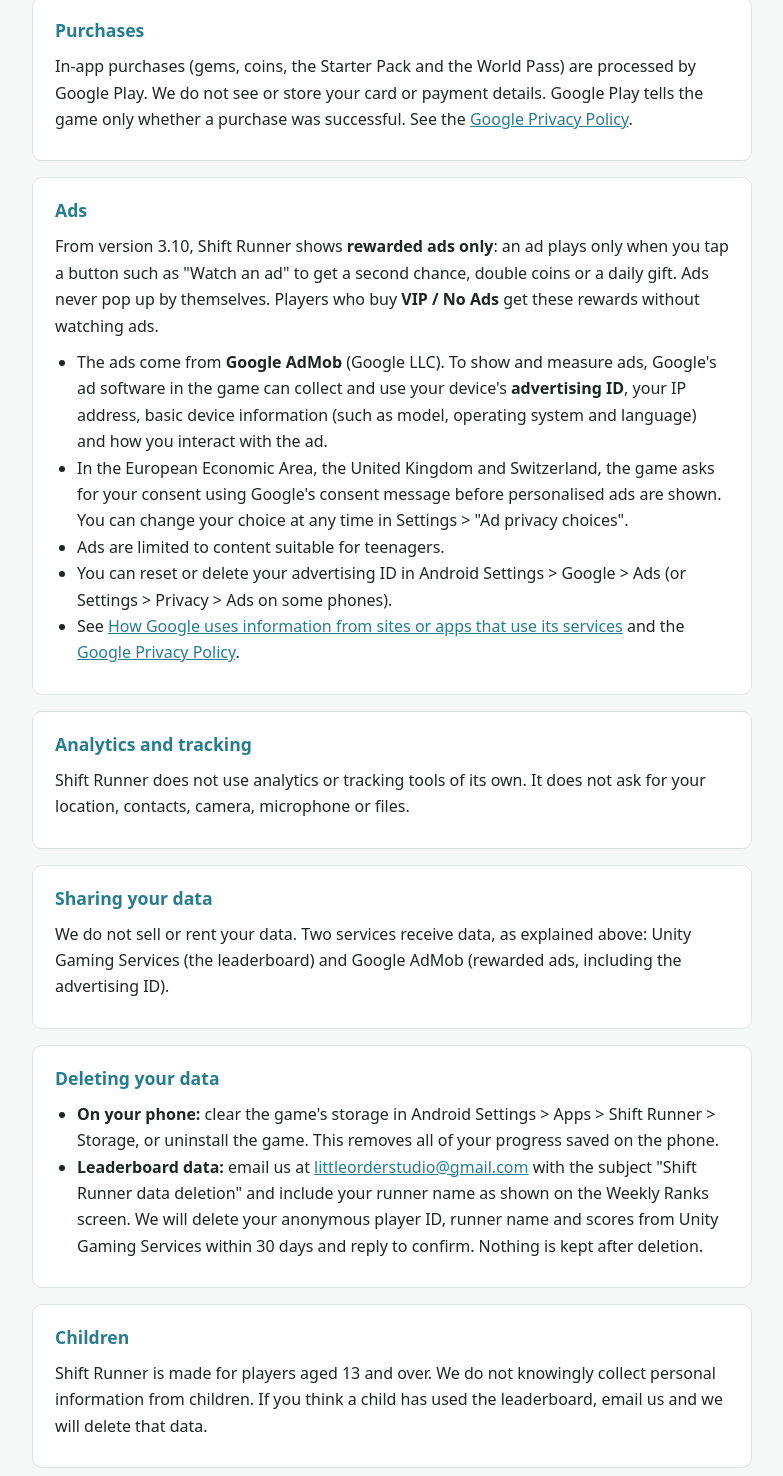
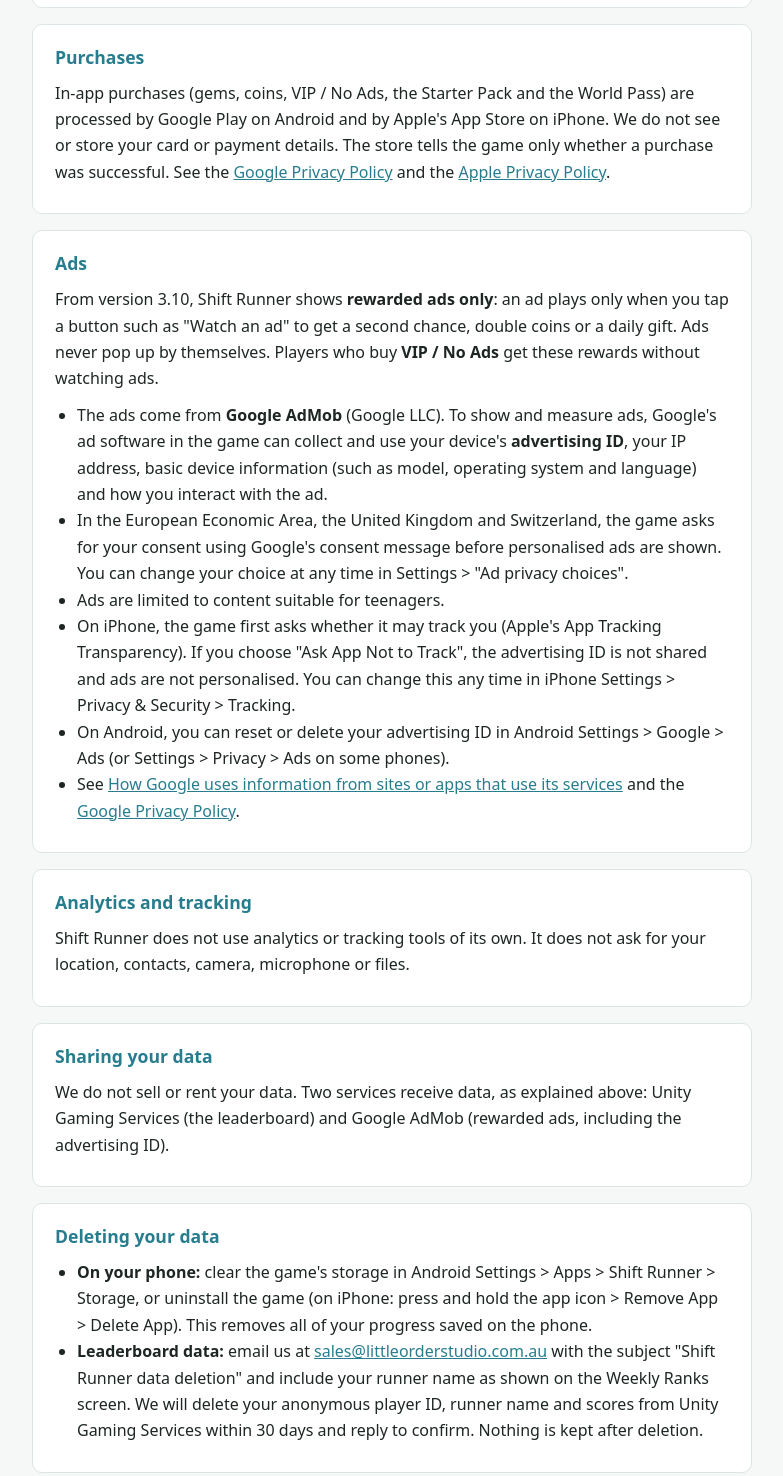
Before and after one commit to neo39652000/shift-runner-privacy, a plain HTML site: page index.html in a window 1280 px wide. Shown: the part 1314-2790 px from the top of the page, without its empty margins (248-1031 px from the left). Drawn offline with Linux system fonts and the light colour scheme.

Commit message:
Privacy policy: add iPhone (App Store purchases, App Tracking Transparency), contact sales@littleorderstudio.com.au
Co-authored-by: Perplexity <noreply@perplexity.ai>

```diff
--- a/index.html
+++ b/index.html
@@ -20,12 +20,12 @@
 </head><body>
 <header><div>
   <h1>Privacy Policy – Shift Runner</h1>
-  <p>Shift Runner for Android, by Little Order Studio</p>
-  <p class="muted" style="color:#fff">Last updated: 23 November 2026 (version 3.10)</p>
+  <p>Shift Runner for Android and iPhone, by Little Order Studio</p>
+  <p class="muted" style="color:#fff">Last updated: 24 November 2026 (version 3.10)</p>
 </div></header>
 <main>
 <section><h2>Summary</h2>
-<p>Shift Runner is a running game. Your coins, gems, outfits, progress and settings are saved only on your phone. The only data that leaves your phone is for the online weekly leaderboard: an anonymous player ID, a random runner name made by the game, and your scores. From version 3.10 the game can show optional "rewarded" ads (you choose to watch one to get a reward) from Google AdMob, which uses your device's advertising ID. We never ask for your real name, email, phone number or location, and we never sell your data. Purchases are handled entirely by Google Play.</p></section>
+<p>Shift Runner is a running game. Your coins, gems, outfits, progress and settings are saved only on your phone. The only data that leaves your phone is for the online weekly leaderboard: an anonymous player ID, a random runner name made by the game, and your scores. From version 3.10 the game can show optional "rewarded" ads (you choose to watch one to get a reward) from Google AdMob, which uses your device's advertising ID. We never ask for your real name, email, phone number or location, and we never sell your data. Purchases are handled entirely by Google Play (Android) or the App Store (iPhone).</p></section>
 
 <section><h2>Who we are</h2>
 <p>Shift Runner is developed by Little Order Studio (Mauro Todini, Australia) ("we", "us"). This policy applies only to the Shift Runner app.</p></section>
@@ -47,7 +47,7 @@
 <p>This data is used only to run the leaderboard. It is sent over an encrypted connection (HTTPS). If you play offline, nothing is sent.</p></section>
 
 <section><h2>Purchases</h2>
-<p>In-app purchases (gems, coins, the Starter Pack and the World Pass) are processed by Google Play. We do not see or store your card or payment details. Google Play tells the game only whether a purchase was successful. See the <a href="https://policies.google.com/privacy">Google Privacy Policy</a>.</p></section>
+<p>In-app purchases (gems, coins, VIP / No Ads, the Starter Pack and the World Pass) are processed by Google Play on Android and by Apple's App Store on iPhone. We do not see or store your card or payment details. The store tells the game only whether a purchase was successful. See the <a href="https://policies.google.com/privacy">Google Privacy Policy</a> and the <a href="https://www.apple.com/legal/privacy/">Apple Privacy Policy</a>.</p></section>
 
 <section><h2>Ads</h2>
 <p>From version 3.10, Shift Runner shows <b>rewarded ads only</b>: an ad plays only when you tap a button such as "Watch an ad" to get a second chance, double coins or a daily gift. Ads never pop up by themselves. Players who buy <b>VIP / No Ads</b> get these rewards without watching ads.</p>
@@ -55,7 +55,8 @@
 <li>The ads come from <b>Google AdMob</b> (Google LLC). To show and measure ads, Google's ad software in the game can collect and use your device's <b>advertising ID</b>, your IP address, basic device information (such as model, operating system and language) and how you interact with the ad.</li>
 <li>In the European Economic Area, the United Kingdom and Switzerland, the game asks for your consent using Google's consent message before personalised ads are shown. You can change your choice at any time in Settings &gt; "Ad privacy choices".</li>
 <li>Ads are limited to content suitable for teenagers.</li>
-<li>You can reset or delete your advertising ID in Android Settings &gt; Google &gt; Ads (or Settings &gt; Privacy &gt; Ads on some phones).</li>
+<li>On iPhone, the game first asks whether it may track you (Apple's App Tracking Transparency). If you choose "Ask App Not to Track", the advertising ID is not shared and ads are not personalised. You can change this any time in iPhone Settings &gt; Privacy &amp; Security &gt; Tracking.</li>
+<li>On Android, you can reset or delete your advertising ID in Android Settings &gt; Google &gt; Ads (or Settings &gt; Privacy &gt; Ads on some phones).</li>
 <li>See <a href="https://policies.google.com/technologies/partner-sites">How Google uses information from sites or apps that use its services</a> and the <a href="https://policies.google.com/privacy">Google Privacy Policy</a>.</li>
 </ul></section>
 
@@ -67,8 +68,8 @@
 
 <section id="delete"><h2>Deleting your data</h2>
 <ul>
-<li><b>On your phone:</b> clear the game's storage in Android Settings &gt; Apps &gt; Shift Runner &gt; Storage, or uninstall the game. This removes all of your progress saved on the phone.</li>
-<li><b>Leaderboard data:</b> email us at <a href="mailto:littleorderstudio@gmail.com?subject=Shift%20Runner%20data%20deletion">littleorderstudio@gmail.com</a> with the subject "Shift Runner data deletion" and include your runner name as shown on the Weekly Ranks screen. We will delete your anonymous player ID, runner name and scores from Unity Gaming Services within 30 days and reply to confirm. Nothing is kept after deletion.</li>
+<li><b>On your phone:</b> clear the game's storage in Android Settings &gt; Apps &gt; Shift Runner &gt; Storage, or uninstall the game (on iPhone: press and hold the app icon &gt; Remove App &gt; Delete App). This removes all of your progress saved on the phone.</li>
+<li><b>Leaderboard data:</b> email us at <a href="mailto:sales@littleorderstudio.com.au?subject=Shift%20Runner%20data%20deletion">sales@littleorderstudio.com.au</a> with the subject "Shift Runner data deletion" and include your runner name as shown on the Weekly Ranks screen. We will delete your anonymous player ID, runner name and scores from Unity Gaming Services within 30 days and reply to confirm. Nothing is kept after deletion.</li>
 </ul></section>
 
 <section><h2>Children</h2>
@@ -78,6 +79,6 @@
 <p>If the game changes how it uses data, we will update this page and the date at the top before the change is released.</p></section>
 
 <section><h2>Contact</h2>
-<p>Little Order Studio – <a href="mailto:littleorderstudio@gmail.com">littleorderstudio@gmail.com</a></p></section>
+<p>Little Order Studio – <a href="mailto:sales@littleorderstudio.com.au">sales@littleorderstudio.com.au</a></p></section>
 </main>
 </body></html>
```
